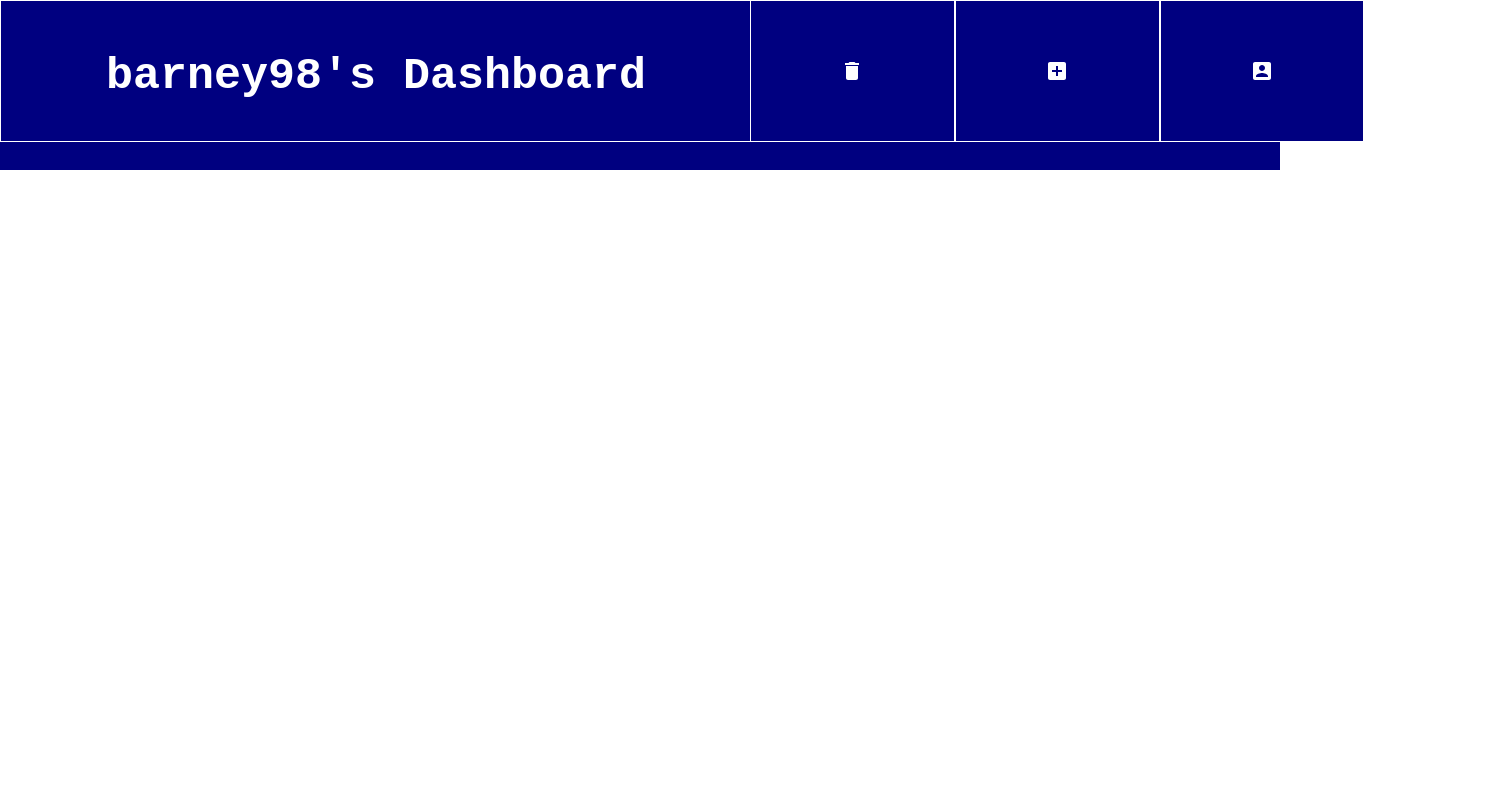
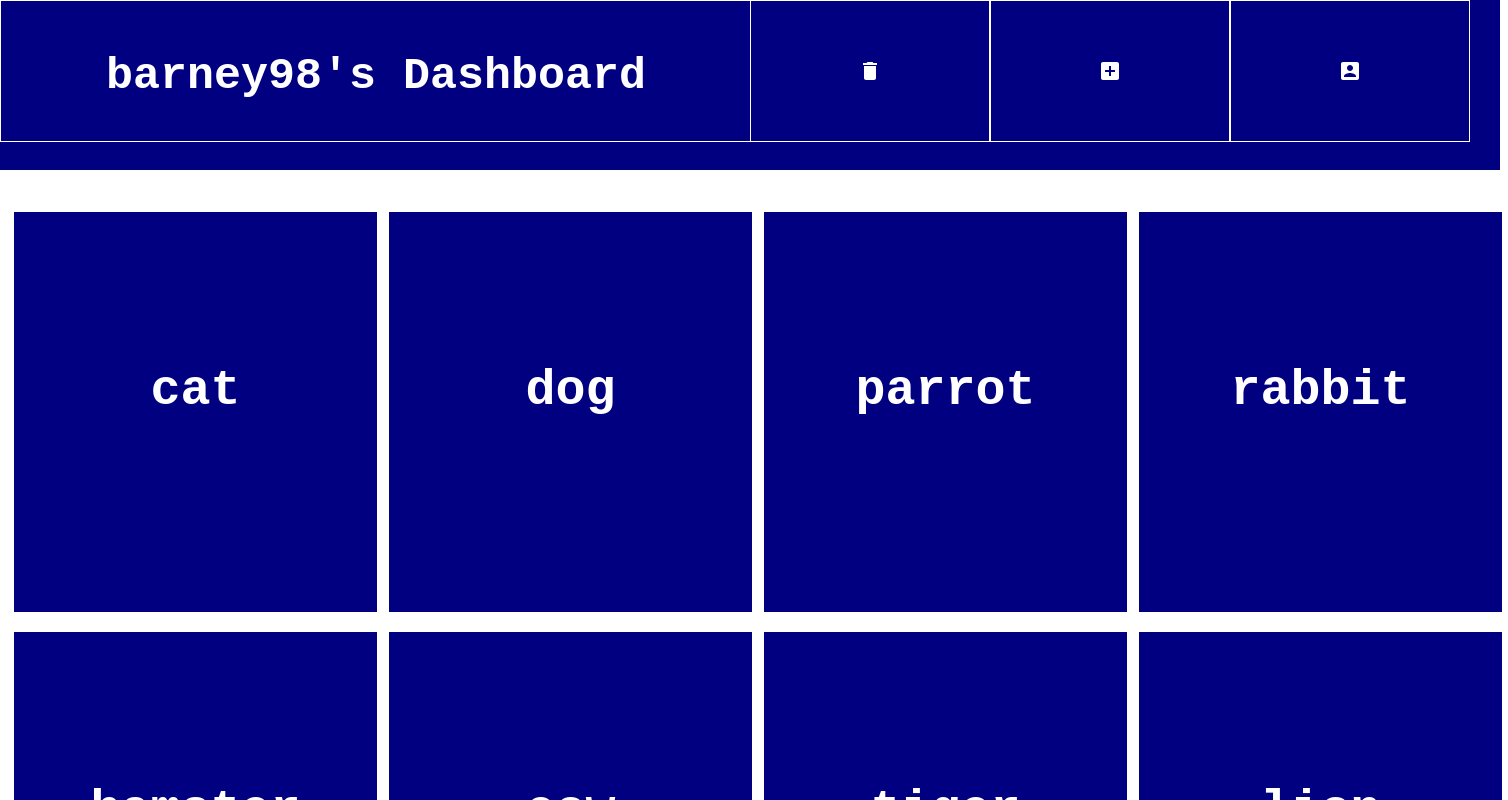
Before and after one commit to samiur98/Navy-Notes, a React (Create React App) app in the folder client/: page / in a window 1280 px wide. Shown: the top 800 px of the page, 1508 px wide, since content can reach past the window. Built offline with nearby package versions, Linux system fonts and the light colour scheme.

Commit message:
CSS styling for grid and animation added.

```diff
--- a/client/src/components/Dashboard.js
+++ b/client/src/components/Dashboard.js
@@ -9,18 +9,55 @@ class Dashboard extends React.Component {
     constructor(props) {
         super(props);
         this.state = {
-            placeholder: 0,
             userID: 14, //this.props.history.location.state.userID,
             userName: 'barney98', //this.props.history.location.state.user_name,
             password: 'jklchu', //this.props.history.location.state.password
-            delete: false
+            delete: false,
+            notes: [
+                {
+                    id: 3,
+                    title: 'cat'
+                },
+                {
+                    id: 7,
+                    title: 'dog'
+                },
+                {
+                    id: 9,
+                    title: 'parrot'
+                },
+                {
+                    id: 19,
+                    title: 'rabbit'
+                },
+                {
+                    id: 23,
+                    title: 'hamster'
+                },
+                {
+                    id: 24,
+                    title: 'cow'
+                },
+                {
+                    id: 25,
+                    title: 'tiger'
+                },
+                {
+                    id: 27,
+                    title: 'lion'
+                },
+                {
+                    id: 30,
+                    title: 'wolf'
+                }
+            ]
         }
         this.onDelete = this.onDelete.bind(this);
     }
 
-    getDeleteStyle() {
+    getButtonStyle(backgroundColor) {
         return {
-            'backgroundColor': 'navy',
+            'backgroundColor': backgroundColor,
             'color': 'white',
             'fontSize': 90,
             'borderRadius': 0,
@@ -46,35 +83,65 @@ class Dashboard extends React.Component {
     }
 
     getTop() {
+        let deleteBackgroundColor = 'navy';
+        if (this.state.delete) {
+            deleteBackgroundColor = 'tomato'
+        }
+
         return(
             <div className='top'>
                 <h1>{`${this.state.userName}'s Dashboard`}</h1>
-                <IconButton style={this.getDeleteStyle()} onClick={this.onDelete}>
+
+                <IconButton style={this.getButtonStyle(deleteBackgroundColor)} onClick={this.onDelete}>
                     <DeleteIcon />
                 </IconButton>
-                <IconButton style={this.getDeleteStyle()}>
+
+                <IconButton style={this.getButtonStyle('navy')}>
                     <AddBoxIcon />
                 </IconButton>
-                <IconButton style={this.getDeleteStyle()}>
+
+                <IconButton style={this.getButtonStyle('navy')}>
                     <AccountBoxIcon />
                 </IconButton>
             </div>
         );
     }
 
+    getNoteComponents() {
+        let deleteClass = '';
+        if (this.state.delete) {
+            deleteClass = 'delete';
+        }
+        const noteComponents = this.state.notes.map(note => {
+            return (
+                <div className={deleteClass}>
+                    <h2>{note.title}</h2>
+                </div>
+
+            );
+        });
+        return noteComponents;
+    }
+
     getGrid() {
+        const noteComponents = this.getNoteComponents();
         return(
             <div className='grid-container'>
-
+                { noteComponents }
             </div>
         );
     }
 
     render() {
-        console.log(this.state.delete);
+        let deleteNote = '';
+        if (this.state.delete) {
+            deleteNote = 'Click on Note to Delete';
+        }
+
         return(
             <div>
                 {this.getTop()}
+                <p>{deleteNote}</p>
                 {this.getGrid()}
             </div>
         );
--- a/client/src/styles/Dashboard.css
+++ b/client/src/styles/Dashboard.css
@@ -18,22 +18,79 @@ h1{
     padding-top: 50px;
 }
 
-.flex-container{
-    display: flex;
-    background-color: navy;
-    flex-direction: row;
-    flex-wrap: wrap;
-    justify-content: flex-start;
-    align-items: flex-start;
-    height: 200px;
-}
-
 .top{
     background-color: navy;
     height: 170px;
-    width: 100%;
+    width: 1500px;
     position: absolute;
     top: 0px;
     left: 0px;
     right: 0px;
 }
+
+p{
+    color: tomato;
+    position: relative;
+    top: 180px;
+    text-align: center;
+    font-family: Arial, Helvetica, sans-serif;
+}
+
+.grid-container{
+    background-color: white;
+
+    width: 1500px;
+    position: relative;
+    top: 190px;
+    display: grid;
+    grid-template-columns: 1fr 1fr 1fr 1fr;
+    grid-template-rows: 420px;
+    justify-items: stretch;
+}
+
+.grid-container h2 {
+    border: 1px solid white;
+    height: 250px;
+    background-color: navy;
+    color: white;
+    text-align: center;
+    padding-top: 150px;
+    font-family: 'Courier New', Courier, monospace;
+    font-size: 50px;
+    margin: 5px;
+}
+
+.grid-container h2:hover {
+    background-color: white;
+    color: navy;
+    border: 1px solid navy;
+    cursor: pointer;
+}
+
+.grid-container h2:active {
+    background-color: navy;
+    color:white
+}
+
+@keyframes shake {
+    0% {transform: translateX(-2px);}
+    25% {transform: translateX(0px);}
+    75% {transform: translateX(2px);}
+    100% {transform: translateX(0px);}
+}
+
+.delete h2{
+    background-color: tomato;
+    animation: shake 0.15s infinite;
+}
+
+.delete h2:hover{
+    background-color: white;
+    color: tomato;
+    border: 1px solid tomato;
+}
+
+.delete h2:active{
+    background-color: tomato;
+    color: white;
+}
```
